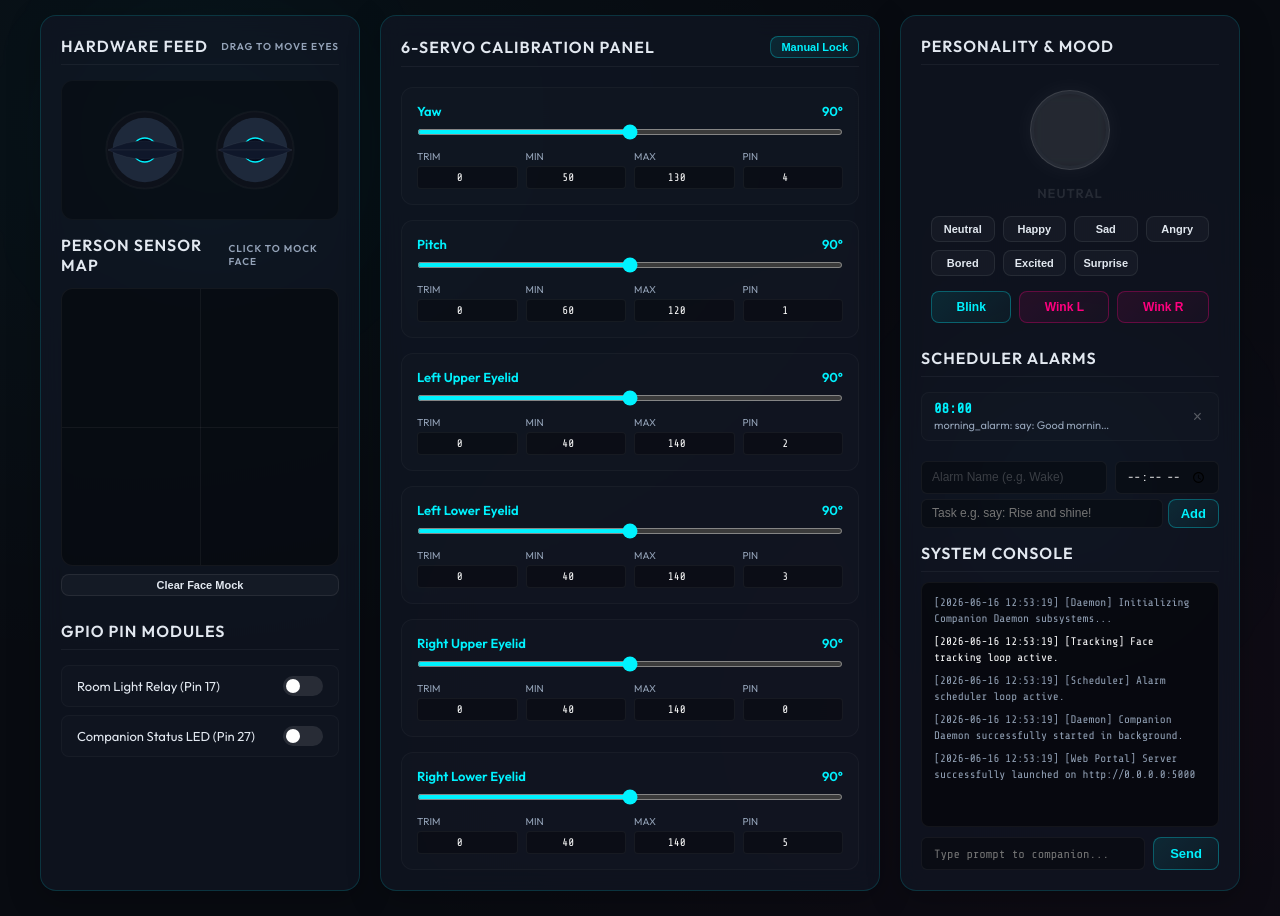
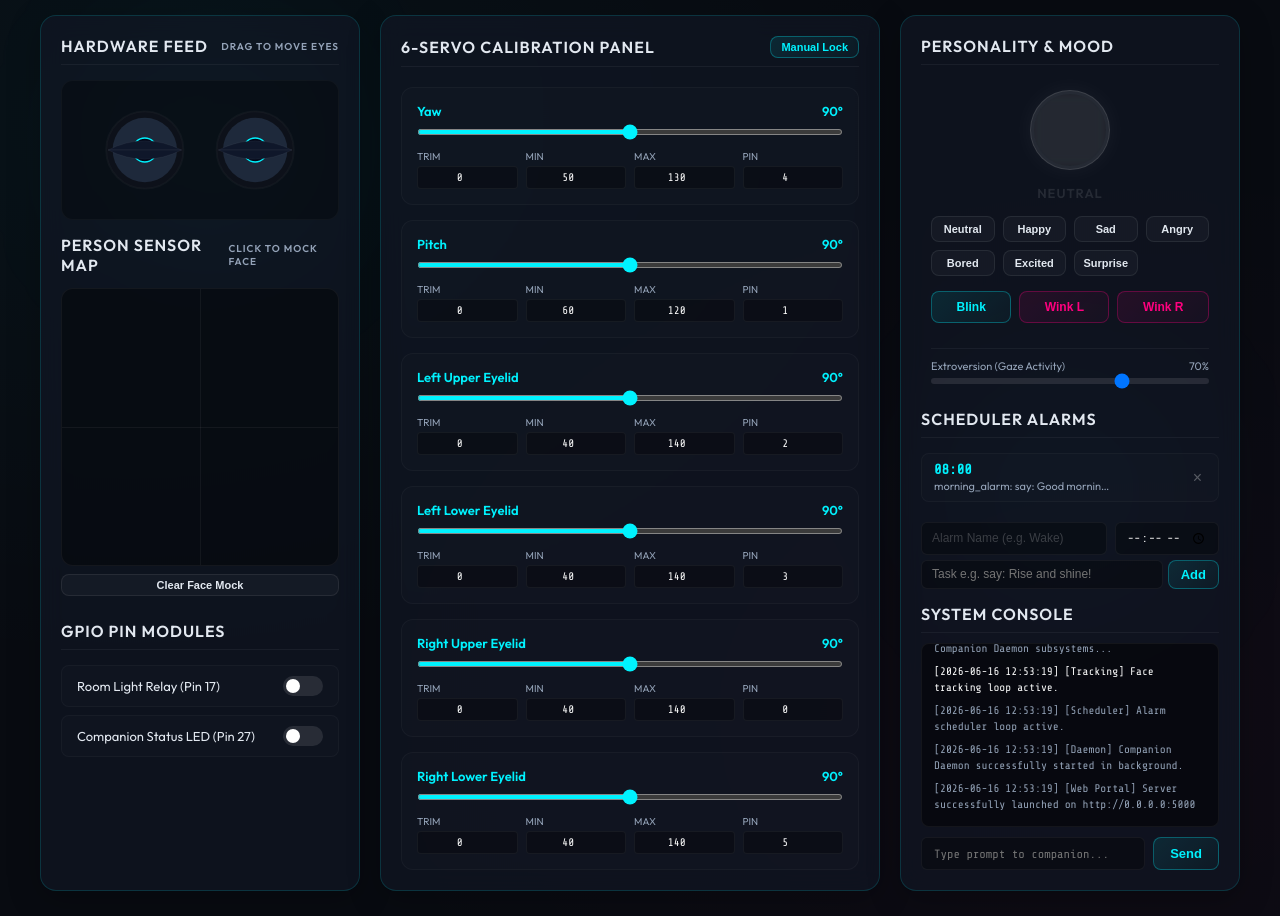
Before and after one commit to SubhraJyotiDey/Bandhu-A-Companion, a Flask app: page / in a window 1280 px wide. Shown: the part 81-997 px from the top of the page. Run offline with Flask 3, Linux system fonts and the light colour scheme; parts of the project's set-up code (start-up, migrations or seed data) failed here and were passed over.

Commit message:
Fix personality, mood, and blink buttons by resolving missing JSON import, releasing manual override on mood changes, and adding Extroversion UI slider

```diff
--- a/hardware/servo_controller.py
+++ b/hardware/servo_controller.py
@@ -678,11 +678,7 @@ class ServoController:
                 lu_base, ll_base, ru_base, rl_base = self._get_eyelid_baselines()
 
                 # Apply Pitch-tracking to eyelids (highly realistic animatronic effect!)
-                # Looking UP (current pitch < 90) raises upper eyelids.
-                # Looking DOWN (current pitch > 90) droops upper eyelids and raises lower eyelids.
                 pitch_diff = self.current_pos["pitch"] - 90.0
-
-                # Eyelid tracking gain
                 gain_upper = 0.5
                 gain_lower = 0.3
 
@@ -706,7 +702,6 @@ class ServoController:
 
                 # Apply blink/wink overrides (takes priority over flutter)
                 if self.blink_active:
-                    # Upper eyelids go to closed (~125), Lower eyelids go to closed (~80)
                     if self.blink_side in ["both", "left"]:
                         lu_target = lu_target + (125.0 - lu_target) * self.blink_progress
                         ll_target = ll_target + (80.0 - ll_target) * self.blink_progress
@@ -716,11 +711,36 @@ class ServoController:
 
                 # Curiosity perk-up: widen eyes briefly during snap phase
                 if self._curiosity_active and self._curiosity_phase == 0:
-                    # Briefly widen eyes (surprised-like baseline)
                     lu_target = min(lu_target, 48.0)
                     ru_target = min(ru_target, 48.0)
                     ll_target = max(ll_target, 132.0)
                     rl_target = max(rl_target, 132.0)
+
+                effective_target["left_upper_eyelid"] = lu_target
+                effective_target["left_lower_eyelid"] = ll_target
+                effective_target["right_upper_eyelid"] = ru_target
+                effective_target["right_lower_eyelid"] = rl_target
+            else:
+                # Apply blink and flutter overrides even in manual override mode
+                lu_target = effective_target["left_upper_eyelid"]
+                ll_target = effective_target["left_lower_eyelid"]
+                ru_target = effective_target["right_upper_eyelid"]
+                rl_target = effective_target["right_lower_eyelid"]
+
+                if self._flutter_active:
+                    flutter_close = self._flutter_progress
+                    lu_target = lu_target + (115.0 - lu_target) * flutter_close
+                    ll_target = ll_target + (85.0 - ll_target) * flutter_close
+                    ru_target = ru_target + (115.0 - ru_target) * flutter_close
+                    rl_target = rl_target + (85.0 - rl_target) * flutter_close
+
+                if self.blink_active:
+                    if self.blink_side in ["both", "left"]:
+                        lu_target = lu_target + (125.0 - lu_target) * self.blink_progress
+                        ll_target = ll_target + (80.0 - ll_target) * self.blink_progress
+                    if self.blink_side in ["both", "right"]:
+                        ru_target = ru_target + (125.0 - ru_target) * self.blink_progress
+                        rl_target = rl_target + (80.0 - rl_target) * self.blink_progress
 
                 effective_target["left_upper_eyelid"] = lu_target
                 effective_target["left_lower_eyelid"] = ll_target
@@ -780,8 +800,10 @@ class ServoController:
 
                 self.current_pos[name] = new_pos
 
-                # Update stationary time and write/detach accordingly
-                if abs(target - new_pos) < 0.15:
+                # Update stationary time and write/detach accordingly (always keep active during blink/flutter)
+                if (self.blink_active or self._flutter_active) and is_eyelid:
+                    self.stationary_time[name] = 0.0
+                elif abs(target - new_pos) < 0.15:
                     self.stationary_time[name] += dt
                 else:
                     self.stationary_time[name] = 0.0
--- a/web/app.py
+++ b/web/app.py
@@ -2,6 +2,7 @@ import os
 import sys
 import time
 import threading
+import json
 from flask import Flask, render_template, jsonify, request
 
 def run_web_portal(daemon, host="0.0.0.0", port=5000):
@@ -105,6 +106,7 @@ def run_web_portal(daemon, host="0.0.0.0", port=5000):
             mood = str(data["mood"]).lower()
             if mood in ["neutral", "happy", "sad", "angry", "bored", "excited", "surprised"]:
                 daemon.servos.mood = mood
+                daemon.servos.manual_override = False
                 config["personality"]["mood"] = mood
                 daemon.log(f"[Portal] Mood manually set to: {mood}")
 
--- a/web/templates/index.html
+++ b/web/templates/index.html
@@ -688,6 +688,13 @@
                         <button class="btn btn-pink" onclick="triggerExpression('wink_left')">Wink L</button>
                         <button class="btn btn-pink" onclick="triggerExpression('wink_right')">Wink R</button>
                     </div>
+                    <div style="width: 100%; display: flex; flex-direction: column; gap: 5px; margin-top: 10px; border-top: 1px solid rgba(255,255,255,0.05); padding-top: 10px;">
+                        <div style="display: flex; justify-content: space-between; font-size: 11px; color: var(--text-secondary);">
+                            <span>Extroversion (Gaze Activity)</span>
+                            <span id="label-extroversion">70%</span>
+                        </div>
+                        <input type="range" id="slider-extroversion" min="0" max="100" value="70" oninput="updateExtroversion(this.value)" style="width: 100%; height: 6px; border-radius: 3px; background: rgba(255, 255, 255, 0.1); outline: none; -webkit-appearance: none; cursor: pointer;">
+                    </div>
                 </div>
 
                 <div class="panel-title">Scheduler Alarms</div>
@@ -804,6 +811,16 @@
             }
             glowL.style.background = glow;
             glowR.style.background = glow;
+
+            // Update Extroversion slider
+            if (data.servo && data.servo.extroversion !== undefined) {
+                const extVal = Math.round(data.servo.extroversion * 100);
+                const extSlider = document.getElementById("slider-extroversion");
+                if (extSlider && document.activeElement.id !== "slider-extroversion") {
+                    extSlider.value = extVal;
+                    document.getElementById("label-extroversion").innerText = `${extVal}%`;
+                }
+            }
 
             // Manual Mode Lock badges
             manualOverride = data.servo.manual_override;
@@ -1111,6 +1128,17 @@
             });
         }
 
+        // Extroversion setter
+        function updateExtroversion(val) {
+            const pct = val / 100.0;
+            document.getElementById("label-extroversion").innerText = `${val}%`;
+            fetch("/api/settings", {
+                method: "POST",
+                headers: {"Content-Type": "application/json"},
+                body: JSON.stringify({extroversion: pct})
+            });
+        }
+
         function triggerExpression(expr) {
             fetch("/api/mcp/execute", {
                 method: "POST",
```
